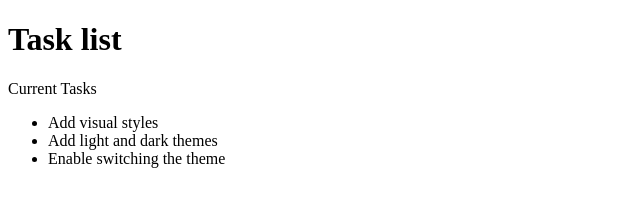
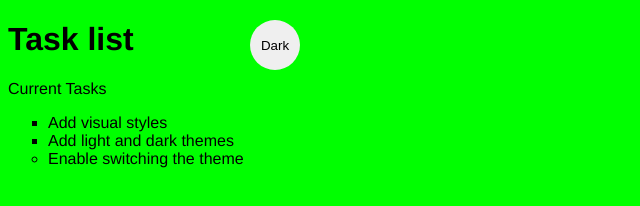
Before and after one commit to ronquesil/Bradesco_EV, a plain HTML site: page HTML_CSS_JavaScript_Basic/site-simples/index.html in a window 1280 px wide. Shown: the whole page, without its empty margins (0-640 px from the left). Drawn offline with Linux system fonts and the light colour scheme.

Commit message:
atualização

```diff
--- a/HTML_CSS_JavaScript_Basic/site-simples/app.js
+++ b/HTML_CSS_JavaScript_Basic/site-simples/app.js
@@ -0,0 +1 @@
+'use strict'
--- a/HTML_CSS_JavaScript_Basic/site-simples/index.html
+++ b/HTML_CSS_JavaScript_Basic/site-simples/index.html
@@ -6,7 +6,7 @@
     <title>Simples website</title>
     <link rel="stylesheet" href="main.css">
 </head>
-<body>
+<body class="light-theme">
     <h1>Task list</h1>
     <pi id="msg">Current Tasks</p>
         <ul>
@@ -14,6 +14,8 @@
             <li class="list">Add light and dark themes</li>
             <li>Enable switching the theme</li>
         </ul>
-
+       <div>
+        <button class="btn">Dark</button>
+       </div>
 </body>
 </html>
--- a/HTML_CSS_JavaScript_Basic/site-simples/main.css
+++ b/HTML_CSS_JavaScript_Basic/site-simples/main.css
@@ -0,0 +1,38 @@
+:root {
+    color: var(--fontColor);
+    font-family: helvetica;
+    --green:#00FF00;
+    --white:#ffffff;
+    --black:#000000;
+}
+body {
+    background: var(--bg);
+}
+ul {
+    font-family: Helvetica;
+}
+li {
+    list-style: circle;
+}
+.list {
+    list-style: square;
+}
+.light-theme {
+    --bg:var(--green);
+    --fontColor: var(--black);
+}
+.dark-theme{
+    --bg:var(--black);
+    --fontColor: var(--green);
+}
+.btn {
+    position: absolute;
+    top: 20px;
+    left: 250px;
+    height: 50px;
+    width: 50px;
+    border-radius: 50%;
+    border: none;
+    color: var(--btnfontcolor);
+    background-color: var(btnBg);
+}
```
